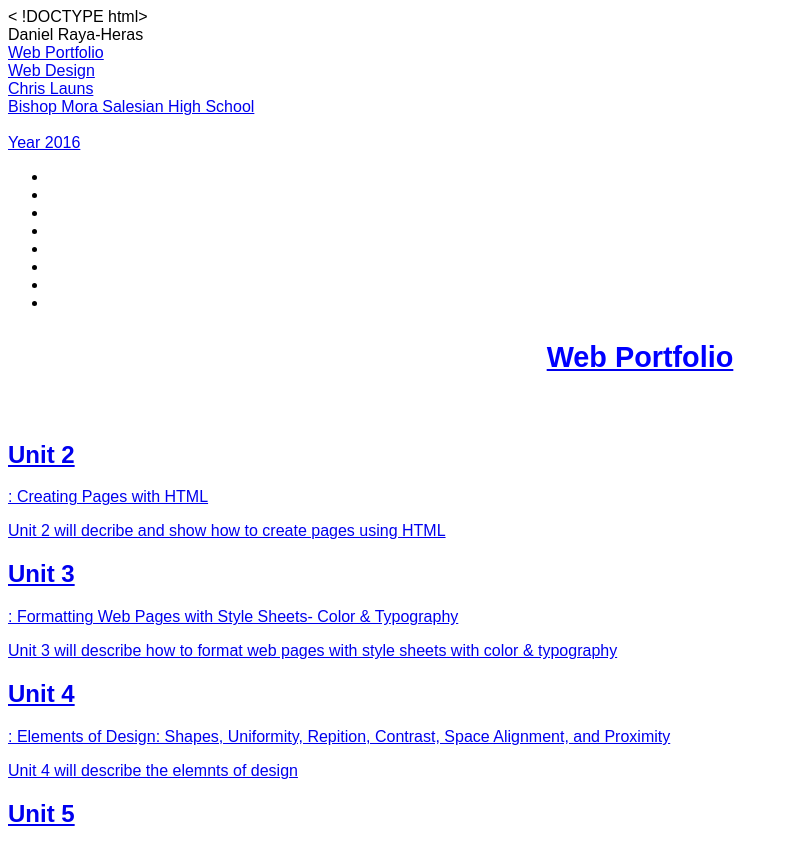
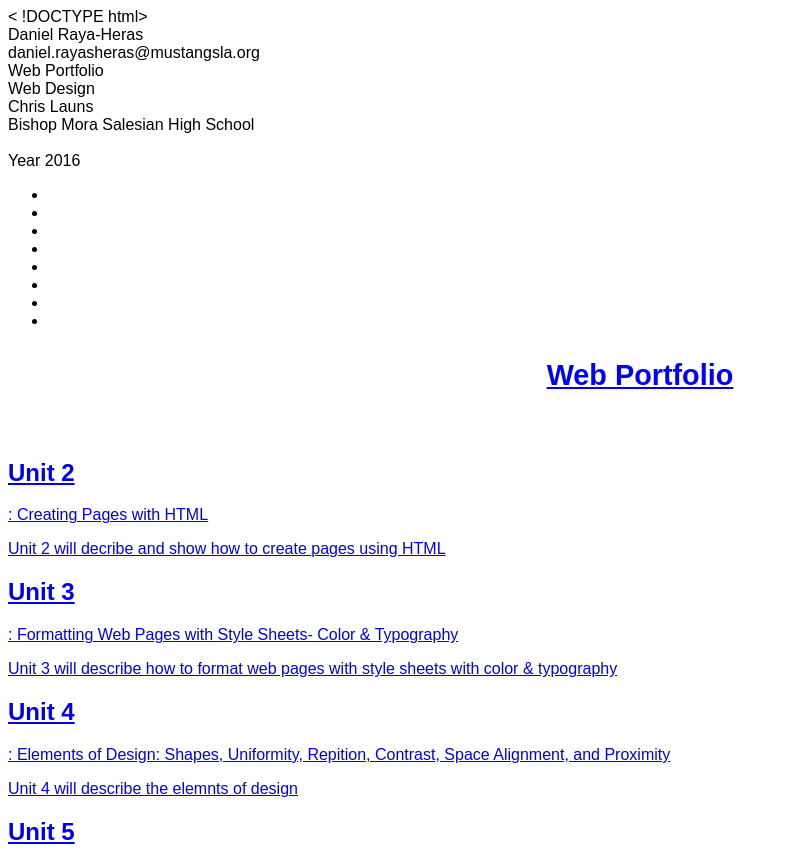
Before and after one commit to danielrayaheras19/portfolio_danielrayaheras1, a plain HTML site: page index.html in a window 1280 px wide. Shown: the top 849 px of the page, without its empty margins (0-789 px from the left). Drawn offline with Linux system fonts and the light colour scheme.

```diff
--- a/index.html
+++ b/index.html
@@ -8,7 +8,7 @@
         font-size: 1em;
         font-weight: normal;
         font-family: Arial, sans-serif;
-        color: #000000;
+        color: #000000; /* black */
         text-align: left;
       }
       h1 {
@@ -23,7 +23,7 @@
     <body>
   <div>
     Daniel Raya-Heras<br/>
-    <nav><a href="daniel.rayasheras@mustangsla.org" a></nav>
+    <nav>daniel.rayasheras@mustangsla.org</nav>
   </div>
 
 
```
